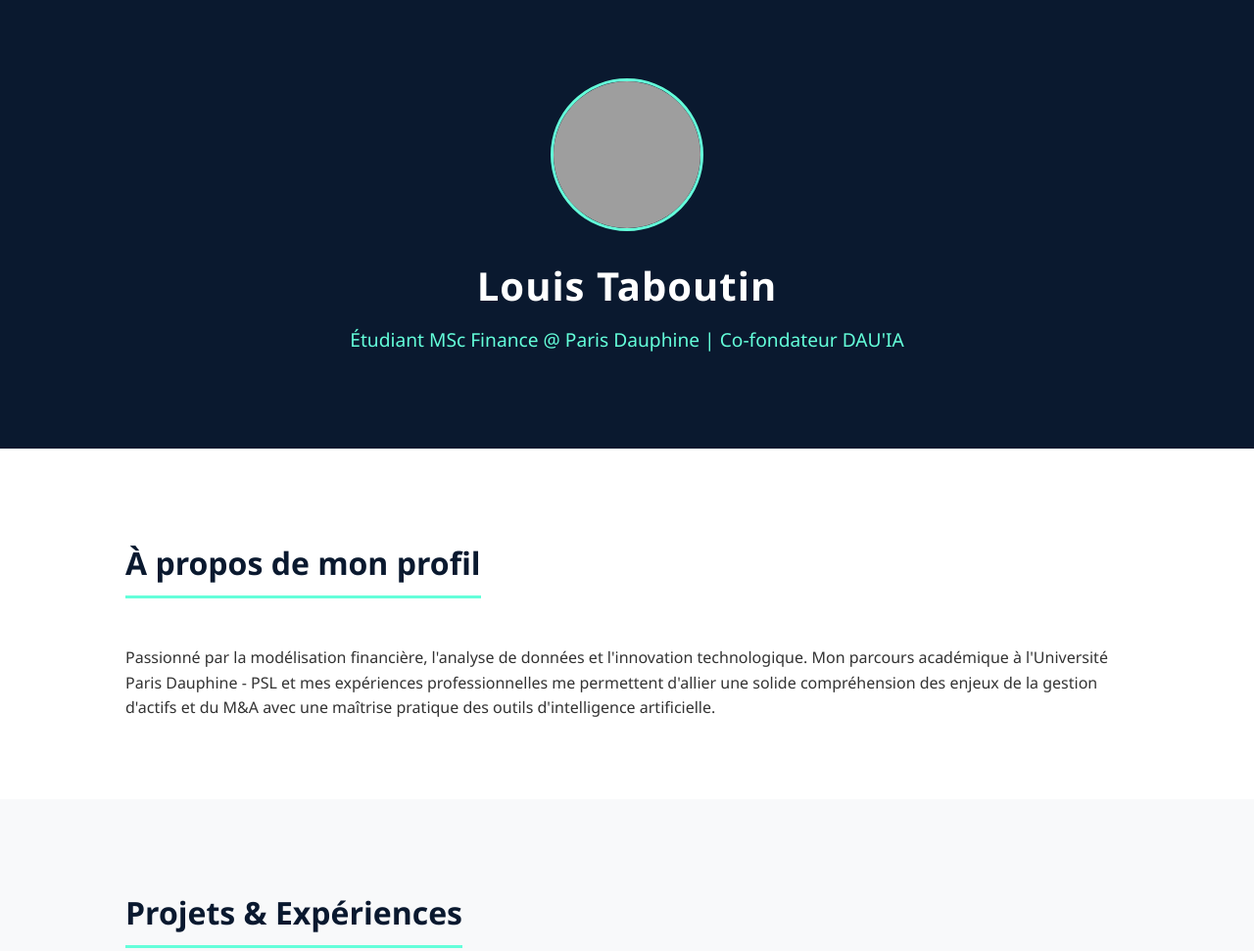
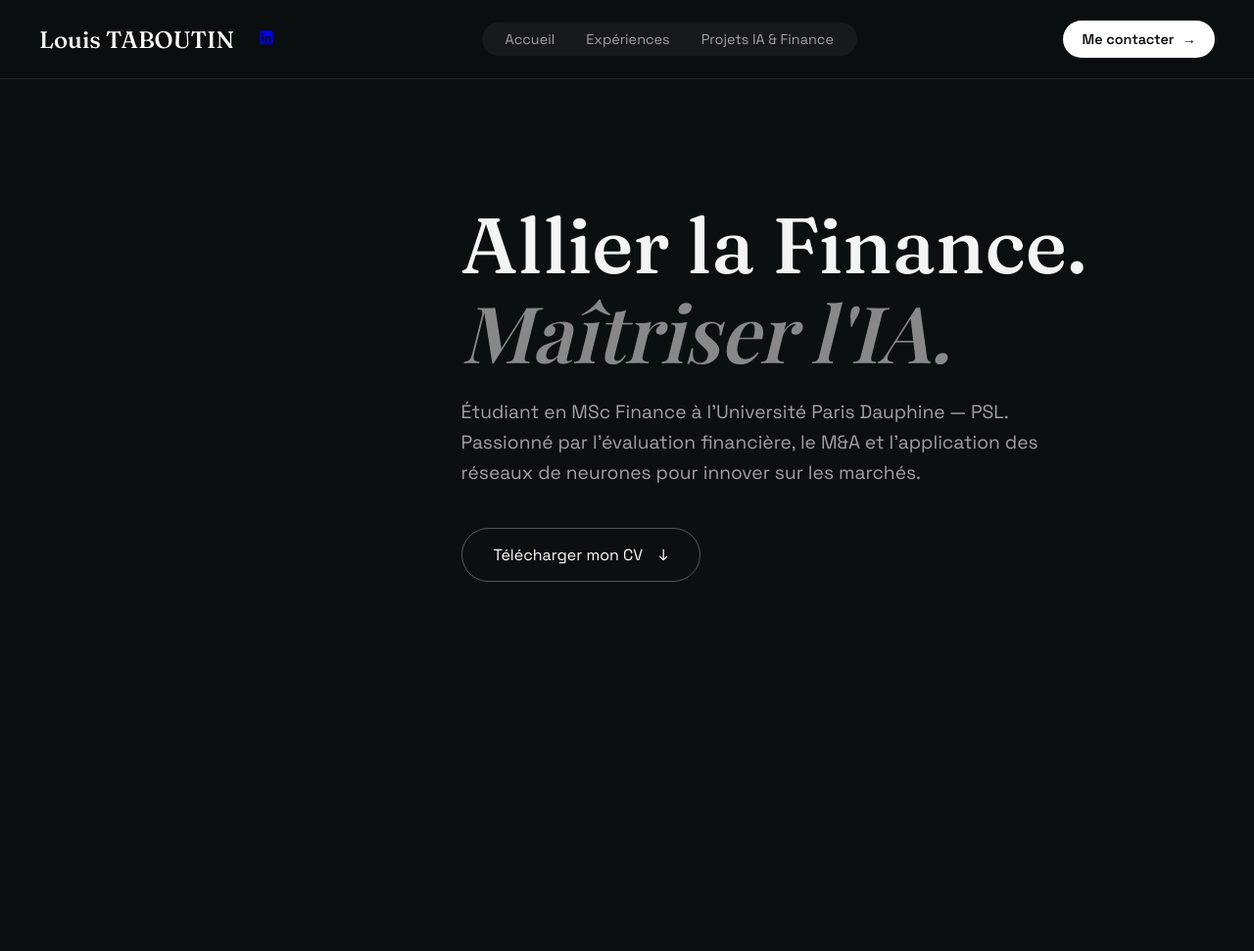
Before and after one commit to Louis-Taboutin/Portfolio-Louis, a plain HTML site: page index.html in a window 1280 px wide. Shown: the top 971 px of the page at 98% size. After the commit the page ends 800 px from the top, so only its background shows below. Drawn offline with nearby package versions, Linux system fonts and the light colour scheme; grey boxes are pictures that could not be loaded; a web font is replaced by a local one.

Commit message:
Update index.html

```diff
--- a/index.html
+++ b/index.html
@@ -1,204 +1,220 @@
-<!DOCTYPE html>
+<!doctype html>
 <html lang="fr">
 <head>
-    <meta charset="UTF-8">
-    <meta name="viewport" content="width=device-width, initial-scale=1.0">
-    <title>Louis Taboutin - Portfolio</title>
+  <meta charset="utf-8" />
+  <meta name="viewport" content="width=device-width, initial-scale=1" />
+  <title>Louis TABOUTIN — Portfolio</title>
+  <meta name="description" content="Portfolio de Louis Taboutin, étudiant en MSc Finance à l'Université Paris Dauphine - PSL et Co-fondateur de DAU'IA." />
+  <meta name="theme-color" content="#0c0f0f" />
+
+  <link rel="preconnect" href="https://fonts.googleapis.com" />
+  <link rel="preconnect" href="https://fonts.gstatic.com" crossorigin />
+  <link href="https://fonts.googleapis.com/css2?family=Fraunces:ital,opsz,wght@0,9..144,400;0,9..144,500;1,9..144,400;1,9..144,500&family=Playfair+Display:ital,wght@0,400;0,500;0,600;1,400;1,500;1,600&family=Space+Grotesk:wght@300;400;500;600;700&family=JetBrains+Mono:wght@300;400;500&display=swap" rel="stylesheet" />
+
+  <!-- J'inclus ici un CSS minimal pour simuler le style DAU'IA afin que le bandeau s'affiche correctement même sans le fichier externe -->
   <style>
-        /* Variables de couleurs et polices */
     :root {
-            --primary: #0a192f;
-            --secondary: #64ffda;
-            --text-main: #333333;
-            --text-light: #666666;
-            --bg-light: #f8f9fa;
+      --bg-color: #0c0f0f;
+      --text-color: #f4f4f5;
+      --accent-color: #64ffda;
+      --font-sans: 'Space Grotesk', sans-serif;
+      --font-serif: 'Fraunces', serif;
+    }
+    body {
+      margin: 0;
+      background-color: var(--bg-color);
+      color: var(--text-color);
+      font-family: var(--font-sans);
+    }
+    /* ============ NAVBAR (Bandeau) ============ */
+    .navbar {
+      position: fixed;
+      top: 0;
+      width: 100%;
+      height: 80px;
+      display: flex;
+      align-items: center;
+      justify-content: center;
+      background: rgba(12, 15, 15, 0.85);
+      backdrop-filter: blur(10px);
+      border-bottom: 1px solid rgba(255, 255, 255, 0.1);
+      z-index: 100;
+    }
+    .navbar-inner {
+      width: 100%;
+      max-width: 1200px;
+      display: flex;
+      justify-content: space-between;
+      align-items: center;
+      padding: 0 2rem;
+    }
+    .navbar-col {
+      display: flex;
+      align-items: center;
+      gap: 1.5rem;
+    }
+    .navbar-logo {
+      font-family: var(--font-serif);
+      font-size: 1.5rem;
+      font-weight: 500;
+      color: white;
+      text-decoration: none;
+    }
+    .navbar-menu {
+      display: flex;
+      gap: 2rem;
+      background: rgba(255, 255, 255, 0.05);
+      padding: 0.5rem 1.5rem;
+      border-radius: 50px;
+    }
+    .navbar-link {
+      color: #a1a1aa;
+      text-decoration: none;
+      font-size: 0.9rem;
+      transition: color 0.3s ease;
+    }
+    .navbar-link:hover {
+      color: white;
+    }
+    .navbar-cta {
+      display: flex;
+      align-items: center;
+      gap: 0.5rem;
+      background: white;
+      color: var(--bg-color);
+      padding: 0.6rem 1.2rem;
+      border-radius: 50px;
+      text-decoration: none;
+      font-weight: 600;
+      font-size: 0.9rem;
+      transition: transform 0.3s ease;
+    }
+    .navbar-cta:hover {
+      transform: translateY(-2px);
     }
 
-        body {
-            font-family: 'Segoe UI', system-ui, -apple-system, sans-serif;
-            margin: 0;
-            padding: 0;
-            color: var(--text-main);
+    /* ============ HERO ============ */
+    .hero {
+      min-height: 100vh;
+      display: flex;
+      align-items: center;
+      padding: 0 2rem;
+      position: relative;
+      overflow: hidden;
+    }
+    .hero-content {
+      max-width: 1200px;
+      margin: 0 auto;
+      z-index: 10;
+      position: relative;
+    }
+    .hero-title {
+      font-family: var(--font-serif);
+      font-size: 5rem;
+      line-height: 1.1;
+      margin: 0 0 1.5rem 0;
+    }
+    .hero-title .line {
+      display: block;
+    }
+    .hero-title .alt {
+      color: #888;
+      font-style: italic;
+      font-family: 'Playfair Display', serif;
+    }
+    .hero-subtitle {
+      font-size: 1.2rem;
+      color: #a1a1aa;
+      max-width: 600px;
+      margin-bottom: 2.5rem;
       line-height: 1.6;
     }
-
-        /* En-tête (Hero Section) */
-        header {
-            background-color: var(--primary);
+    .btn-pill {
+      display: inline-flex;
+      align-items: center;
+      gap: 1rem;
+      background: transparent;
+      border: 1px solid rgba(255, 255, 255, 0.3);
       color: white;
-            padding: 5rem 2rem;
-            text-align: center;
+      padding: 1rem 2rem;
+      border-radius: 50px;
+      text-decoration: none;
+      font-size: 1rem;
+      transition: background 0.3s ease;
     }
-
-        .profile-img {
-            width: 150px;
-            height: 150px;
-            border-radius: 50%;
-            object-fit: cover;
-            border: 3px solid var(--secondary);
-            margin-bottom: 1rem;
-        }
-
-        header h1 {
-            margin: 0;
-            font-size: 2.5rem;
-            letter-spacing: 1px;
-        }
-
-        header h2 {
-            color: var(--secondary);
-            font-weight: 400;
-            font-size: 1.2rem;
-            margin-top: 0.5rem;
-        }
-
-        /* Sections générales */
-        section {
-            padding: 4rem 10%;
-        }
-
-        .section-title {
-            font-size: 2rem;
-            color: var(--primary);
-            border-bottom: 3px solid var(--secondary);
-            display: inline-block;
-            margin-bottom: 2rem;
-            padding-bottom: 0.5rem;
-        }
-
-        .bg-gray {
-            background-color: var(--bg-light);
-        }
-
-        /* Grille des expériences/projets */
-        .grid {
-            display: grid;
-            grid-template-columns: repeat(auto-fit, minmax(300px, 1fr));
-            gap: 2rem;
-        }
-
-        .card {
-            background: white;
-            border-radius: 8px;
-            overflow: hidden;
-            box-shadow: 0 4px 15px rgba(0,0,0,0.05);
-            transition: transform 0.3s ease;
-        }
-
-        .card:hover {
-            transform: translateY(-5px);
-        }
-
-        .card img {
-            width: 100%;
-            height: 200px;
-            object-fit: cover;
-        }
-
-        .card-content {
-            padding: 1.5rem;
-        }
-
-        .card-content h3 {
-            margin: 0 0 1rem 0;
-            color: var(--primary);
-        }
-
-        .card-content p {
-            color: var(--text-light);
-            margin: 0;
-        }
-
-        /* Section Contact */
-        .contact {
-            text-align: center;
-        }
-
-        .btn {
-            display: inline-block;
-            background-color: transparent;
-            color: var(--primary);
-            border: 2px solid var(--primary);
-            padding: 0.8rem 2rem;
-            text-decoration: none;
-            font-weight: bold;
-            border-radius: 4px;
-            margin-top: 1rem;
-            transition: all 0.3s ease;
-        }
-
-        .btn:hover {
-            background-color: var(--primary);
-            color: white;
-        }
-
-        /* Pied de page */
-        footer {
-            background-color: var(--primary);
-            color: white;
-            text-align: center;
-            padding: 1.5rem;
-            font-size: 0.9rem;
+    .btn-pill:hover {
+      background: rgba(255, 255, 255, 0.1);
     }
   </style>
 </head>
-<body>
+<body data-page="home">
 
-    <header>
-        <!-- Remplace ce lien par l'URL de ta propre photo -->
-        <img src="https://images.unsplash.com/photo-1560250097-0b93528c311a?auto=format&fit=crop&w=300&q=80" alt="Photo de Louis Taboutin" class="profile-img">
-        <h1>Louis Taboutin</h1>
-        <h2>Étudiant MSc Finance @ Paris Dauphine | Co-fondateur DAU'IA</h2>
+  <!-- ============ PROGRESS BAR ============ -->
+  <div class="scroll-progress" aria-hidden="true"><span></span></div>
+
+  <!-- ============ NAVBAR (Bandeau copié du site DAU'IA) ============ -->
+  <header class="navbar" id="top">
+    <div class="navbar-inner">
+      <!-- Left : Nom + liens -->
+      <div class="navbar-col is-left">
+        <a href="#top" class="navbar-cell navbar-logo" aria-label="Louis Taboutin — Accueil">
+          Louis TABOUTIN
+        </a>
+        <a href="https://fr.linkedin.com/in/louis-taboutin" target="_blank" rel="noopener" class="navbar-cell navbar-wapp" aria-label="LinkedIn">
+          <svg viewBox="0 0 24 24" width="18" height="18" fill="currentColor" aria-hidden="true"><path d="M19 3a2 2 0 0 1 2 2v14a2 2 0 0 1-2 2H5a2 2 0 0 1-2-2V5a2 2 0 0 1 2-2h14zM8.34 18.34V9.99H5.67v8.35h2.67zM7 8.81a1.55 1.55 0 1 0 0-3.1 1.55 1.55 0 0 0 0 3.1zm11.34 9.53v-4.58c0-2.45-1.31-3.59-3.06-3.59-1.41 0-2.04.78-2.39 1.32v-1.13h-2.67c.04.75 0 8.35 0 8.35h2.67v-4.66c0-.24.02-.48.09-.65.19-.48.63-.98 1.37-.98.97 0 1.35.74 1.35 1.82v4.47h2.64z"/></svg>
+        </a>
+      </div>
+
+      <!-- Center : menu (pilule unique comme sur DAU'IA) -->
+      <nav class="navbar-col is-center" aria-label="Navigation principale">
+        <div class="navbar-menu">
+          <a href="#top" class="navbar-link" data-nav="accueil"><span class="navbar-link-text">Accueil</span></a>
+          <a href="#experiences" class="navbar-link" data-nav="experiences"><span class="navbar-link-text">Expériences</span></a>
+          <a href="#projets" class="navbar-link" data-nav="projets"><span class="navbar-link-text">Projets IA & Finance</span></a>
+        </div>
+      </nav>
+
+      <!-- Right : CTA -->
+      <div class="navbar-col is-right">
+        <a href="mailto:louis.taboutin@dauphine.eu" class="navbar-cta">
+          <span>Me contacter</span>
+          <span class="navbar-cta-arrow" aria-hidden="true">→</span>
+        </a>
+      </div>
+    </div>
   </header>
 
-    <section>
-        <h2 class="section-title">À propos de mon profil</h2>
-        <p>Passionné par la modélisation financière, l'analyse de données et l'innovation technologique. Mon parcours académique à l'Université Paris Dauphine - PSL et mes expériences professionnelles me permettent d'allier une solide compréhension des enjeux de la gestion d'actifs et du M&A avec une maîtrise pratique des outils d'intelligence artificielle.</p>
-    </section>
+  <main class="smooth-content">
+    <!-- ============ HERO ============ -->
+    <section class="hero" id="accueil">
+      <!-- Zone prévue pour le canvas d'arrière-plan (neural network) du site original -->
+      <div class="hero-media" aria-hidden="true">
+        <canvas id="brain-bgnet" class="brain-bgnet"></canvas>
+      </div>
 
-    <section class="bg-gray">
-        <h2 class="section-title">Projets & Expériences</h2>
-        <div class="grid">
-
-            <!-- Carte 1 -->
-            <div class="card">
-                <img src="https://images.unsplash.com/photo-1611974789855-9c2a0a7236a3?auto=format&fit=crop&w=600&q=80" alt="Écrans de trading et graphiques">
-                <div class="card-content">
-                    <h3>Data Dashboard (Trading)</h3>
-                    <p>Conception et développement d'un tableau de bord de données sur mesure pour faciliter la prise de décision d'équipes de traders.</p>
+      <!-- Contenu : titre serif bas-gauche -->
+      <div class="hero-content">
+        <div class="hero-content-inner">
+          <h1 class="hero-title">
+            <span class="line">Allier la Finance.</span>
+            <span class="line alt">Maîtriser l'IA.</span>
+          </h1>
+          <p class="hero-subtitle">
+            Étudiant en MSc Finance à l'Université Paris Dauphine — PSL. Passionné par l'évaluation financière, le M&A et l'application des réseaux de neurones pour innover sur les marchés.
+          </p>
+          <div class="hero-cta">
+            <a href="assets/CV_Louis_TABOUTIN.pdf" target="_blank" class="btn-pill">
+              <span class="btn-pill-text">Télécharger mon CV</span>
+              <span class="btn-pill-icon" aria-hidden="true">↓</span>
+            </a>
           </div>
         </div>
-
-            <!-- Carte 2 -->
-            <div class="card">
-                <img src="https://images.unsplash.com/photo-1551288049-bebda4e38f71?auto=format&fit=crop&w=600&q=80" alt="Outils d'intelligence artificielle">
-                <div class="card-content">
-                    <h3>Hackathons & IA (DAU'IA)</h3>
-                    <p>Co-organisation d'événements technologiques majeurs (comme le Paris Build) en partenariat avec des acteurs leaders du secteur de l'intelligence artificielle et de la recherche.</p>
-                </div>
-            </div>
-
-            <!-- Carte 3 -->
-            <div class="card">
-                <img src="https://images.unsplash.com/photo-1556761175-5973dc0f32e7?auto=format&fit=crop&w=600&q=80" alt="Bureaux financiers">
-                <div class="card-content">
-                    <h3>Pricing & Rentabilité</h3>
-                    <p>Analyse de la rentabilité des fonds et participation active aux initiatives fiscales et stratégiques au sein d'une banque d'investissement.</p>
-                </div>
-            </div>
-
       </div>
     </section>
+  </main>
 
-    <section class="contact">
-        <h2 class="section-title">Contact</h2>
-        <p>Je suis toujours ouvert pour échanger sur des opportunités en gestion de trésorerie, M&A ou analyse financière.</p>
-        <a href="mailto:ton.email@dauphine.eu" class="btn">M'envoyer un email</a>
-    </section>
-
-    <footer>
-        <p>&copy; 2026 Louis Taboutin. Tous droits réservés.</p>
-    </footer>
-
+  <!-- L'appel des scripts originaux de DAU'IA pour conserver les animations si tu ajoutes les fichiers dans ton repo -->
+  <script src="js/brain.js?v=3" defer></script>
+  <script src="js/main.js?v=4" defer></script>
 </body>
 </html>
```
Lines whose indentation alone changed are shown as unchanged.
